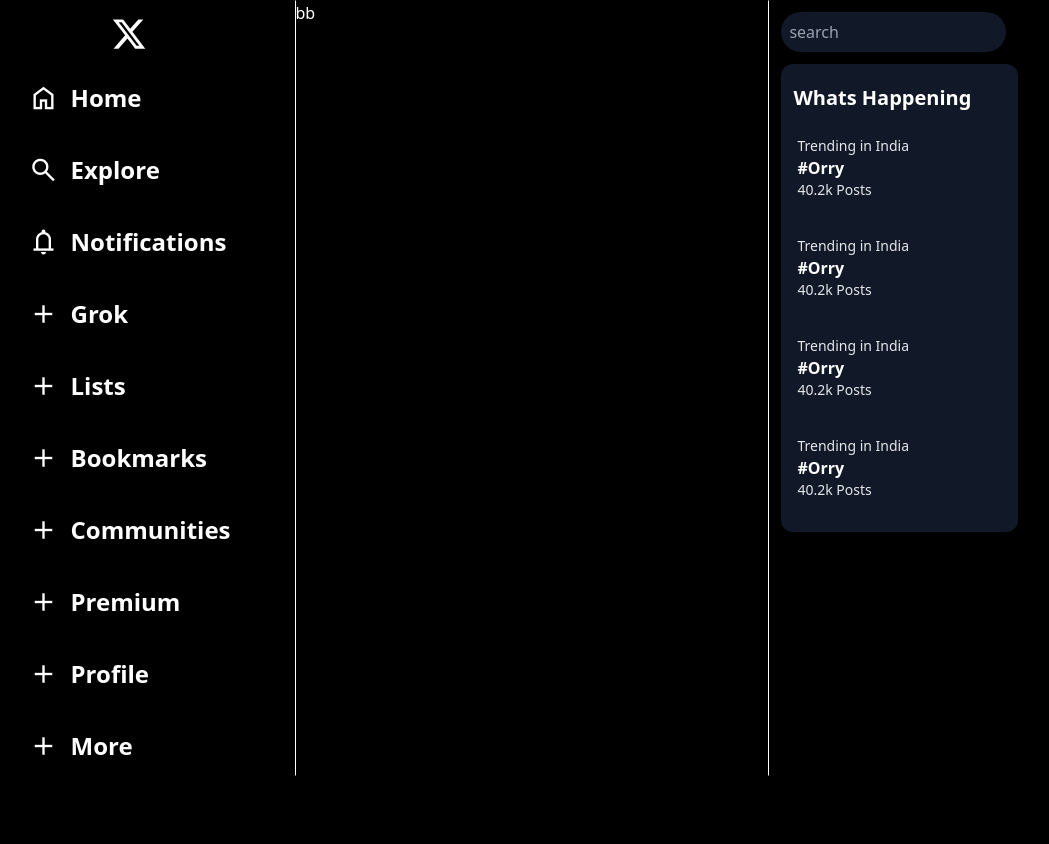
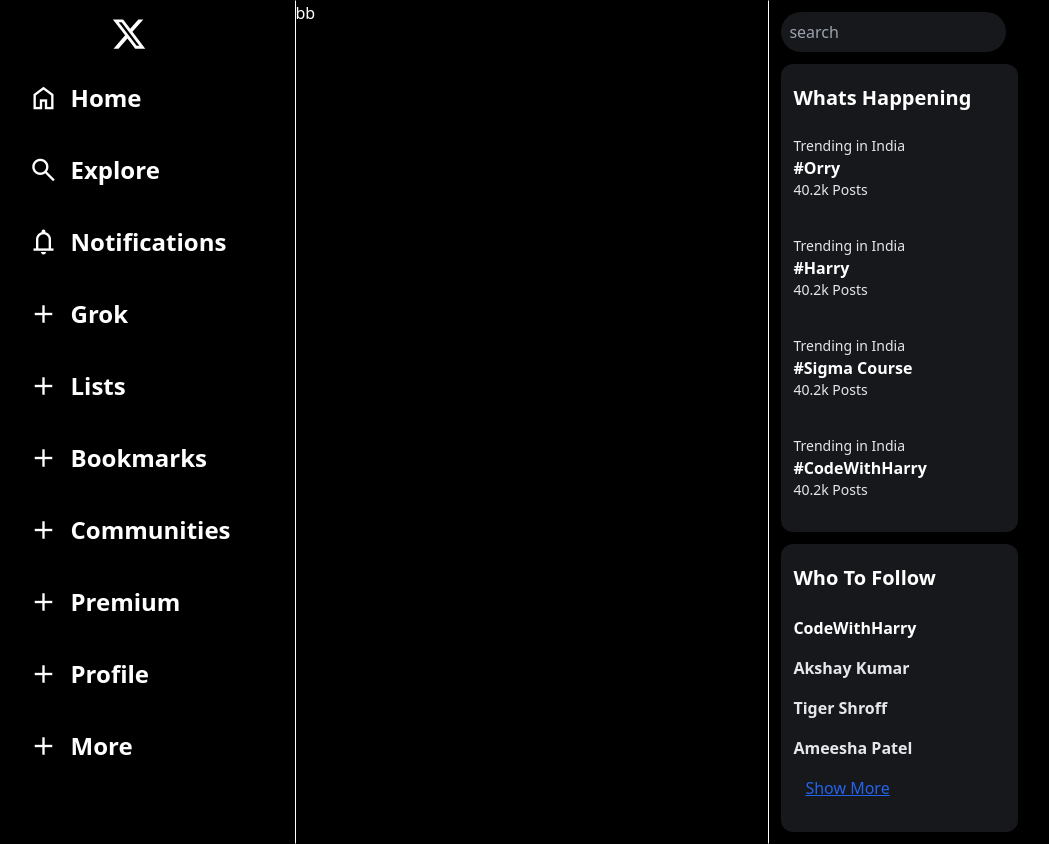
Before and after one commit to Gourigupta2004/Twitter-Clone, a website: page index.html in a window 1280 px wide. Shown: the whole page, without its empty margins (37-1086 px from the left). Before the commit the page ends 800 px from the top, so only its background shows below. Drawn offline with nearby package versions, Linux system fonts and the light colour scheme.

Commit message:
created third section

```diff
--- a/index.html
+++ b/index.html
@@ -43,30 +43,43 @@
     <div class="third w-full">
 
       <div class="search m-3">
-          <input type="text" class="w-1/2 rounded-full bg-gray-900 text-white px-2 py-2" placeholder="search">
+          <input type="text" class="w-1/2 rounded-full bg-[#16181c] text-white px-2 py-2" placeholder="search">
       </div>
 
-      <div class="whats m-3 bg-gray-900 w-1/2 py-5 rounded-xl space-y-3">
+      <div class="whats m-3 bg-[#16181c] w-1/2 py-5 rounded-xl space-y-3">
             <h1 class="text-xl font-bold px-3">Whats Happening</h1>
-            <div class="item px-4 p-3 hover:bg-gray-800 cursor-pointer">
+            <div class="item p-3 hover:bg-gray-800 cursor-pointer">
               <div class="text-sm text-gray-200">Trending in India</div>
               <div class="font-bold">#Orry</div>
               <div class="text-sm text-gray-200">40.2k Posts</div>
             </div>
-            <div class="item px-4 p-3 hover:bg-gray-800 cursor-pointer">
+            <div class="item p-3 hover:bg-gray-800 cursor-pointer">
               <div class="text-sm text-gray-200">Trending in India</div>
-              <div class="font-bold">#Orry</div>
+              <div class="font-bold">#Harry</div>
               <div class="text-sm text-gray-200">40.2k Posts</div>
             </div>
-            <div class="item px-4 p-3 hover:bg-gray-800 cursor-pointer">
+            <div class="item p-3 hover:bg-gray-800 cursor-pointer">
               <div class="text-sm text-gray-200">Trending in India</div>
-              <div class="font-bold">#Orry</div>
+              <div class="font-bold">#Sigma Course</div>
               <div class="text-sm text-gray-200">40.2k Posts</div>
             </div>
-            <div class="item px-4 p-3 hover:bg-gray-800 cursor-pointer">
+            <div class="item p-3 hover:bg-gray-800 cursor-pointer">
               <div class="text-sm text-gray-200">Trending in India</div>
-              <div class="font-bold">#Orry</div>
+              <div class="font-bold">#CodeWithHarry</div>
               <div class="text-sm text-gray-200">40.2k Posts</div>
+            </div>
+      </div>
+
+      <div class="who m-3 bg-[#16181c] w-1/2 py-5 rounded-xl space-y-3">
+            <h1 class="text-xl font-bold px-3">Who To Follow</h1>
+
+            <div class="item p-3 px-3 space-y-4">
+              <div class="font-bold cursor-pointer">CodeWithHarry</div>
+              <div class="font-bold cursor-pointer text-gray-200">Akshay Kumar</div>
+              <div class="font-bold cursor-pointer text-gray-200">Tiger Shroff</div>
+              <div class="font-bold cursor-pointer text-gray-200">Ameesha Patel</div>
+
+              <div class="text-blue-600 underline my-5 px-3">Show More</div>
             </div>
       </div>
 
```
Also changed, not shown: package.json (line endings or trailing spaces), src/output.css.
